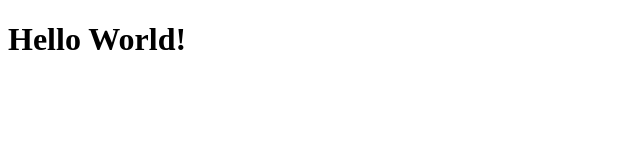
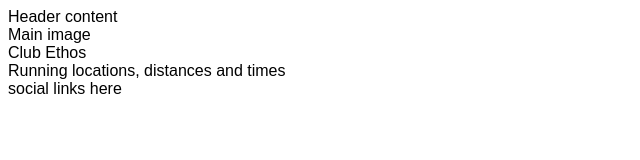
Before and after one commit to Waeoo/love-running, a plain HTML site: page index.html in a window 1280 px wide. Shown: the whole page, without its empty margins (0-640 px from the left). Drawn offline with Linux system fonts and the light colour scheme.

Commit message:
add core structure for home page

```diff
--- a/assets/css/style.css
+++ b/assets/css/style.css
@@ -0,0 +1,3 @@
+body {
+    font-family: Arial, Helvetica, sans-serif;
+}
--- a/index.html
+++ b/index.html
@@ -4,9 +4,27 @@
     <meta charset="UTF-8">
     <meta http-equiv="X-UA-Compatible" content="IE=edge">
     <meta name="viewport" content="width=device-width, initial-scale=1.0">
-    <title>Document</title>
+    <meta name="description" content="Love Running club for runners in Dublin, Ireland">
+    <meta name="keywords" content="love running, running club, ireland, dublin">
+
+    <link rel="stylesheet" href="assets/css/style.css">
+    <title>Love Running</title>
 </head>
 <body>
-    <h1>Hello World!</h1>
+    <header>
+        Header content
+    </header>
+    <section>
+        Main image
+    </section>
+    <section>
+        Club Ethos
+    </section>
+    <section>
+        Running locations, distances and times
+    </section>
+    <footer>
+        social links here
+    </footer>
 </body>
 </html>
```
